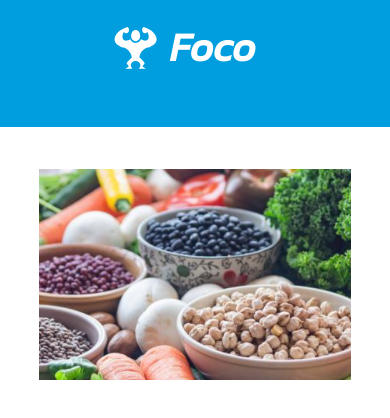
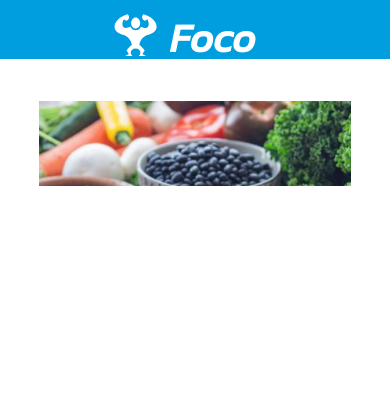
Before and after one commit to BrenoGuiaro/Focowww, a React (Create React App) app: page / in a window 390 px wide. Shown: the top 418 px of the page. Built offline with nearby package versions, Linux system fonts and the light colour scheme.

Commit message:
arrumando 1.0

```diff
--- a/src/CSS/Home.css
+++ b/src/CSS/Home.css
@@ -7,3 +7,15 @@
     margin-top: 5vh;
 
 }
+
+@media (max-width: 425px){
+    .alim{
+        height: 10vh;
+    }
+}
+
+@media (max-width: 375px){
+    .alim{
+        height: 10vh;
+    }
+}
--- a/src/CSS/NavBar.css
+++ b/src/CSS/NavBar.css
@@ -25,3 +25,15 @@
      padding-left: 29vw;
      padding-top: 3vh;
 }
+
+@media (max-width: 425px){
+    .fundoBar{
+        height: 7vh;
+    }
+    .title{
+        padding-top: 1vh;
+    }
+    .logo{
+        padding-top: 1.5vh;
+    }
+}
```
